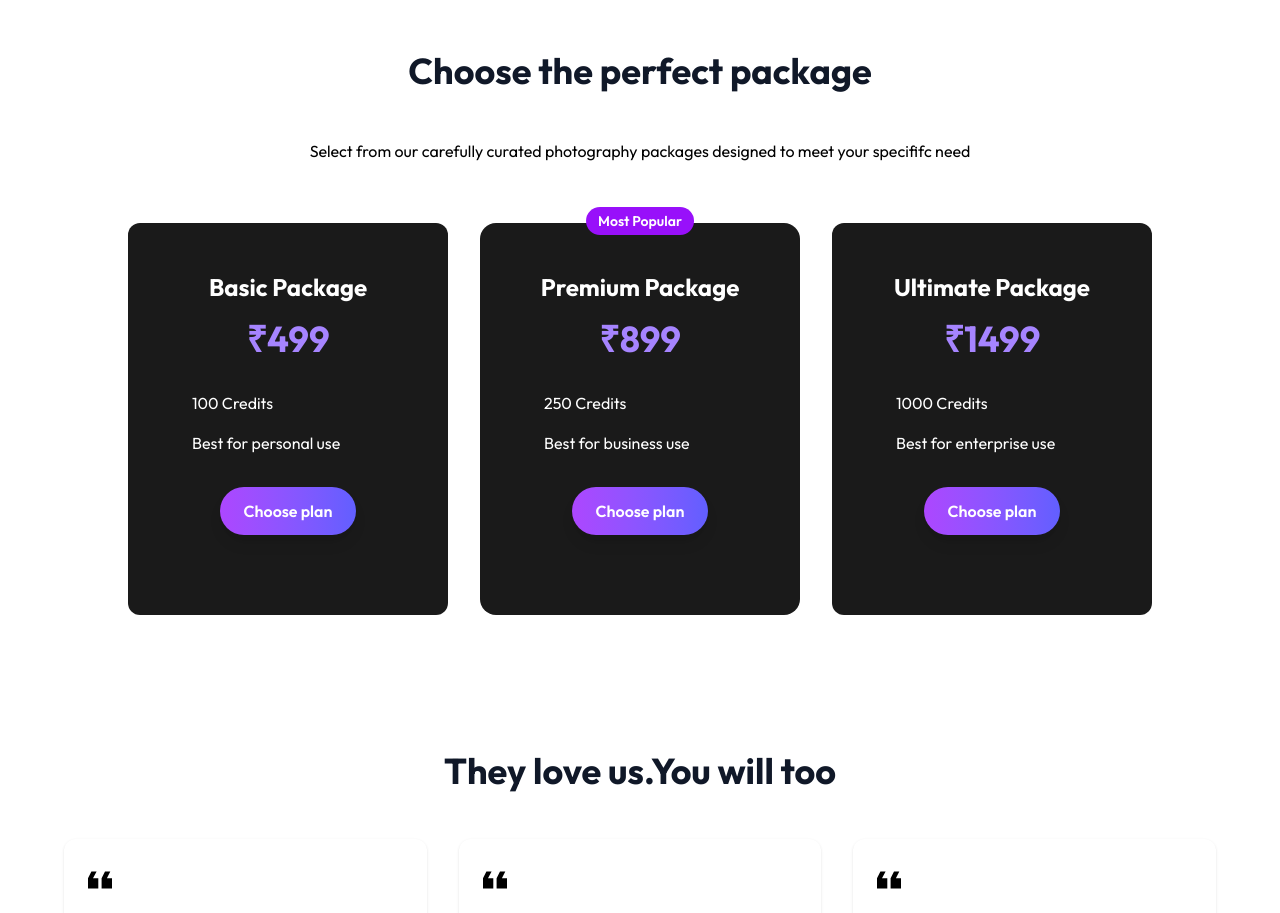
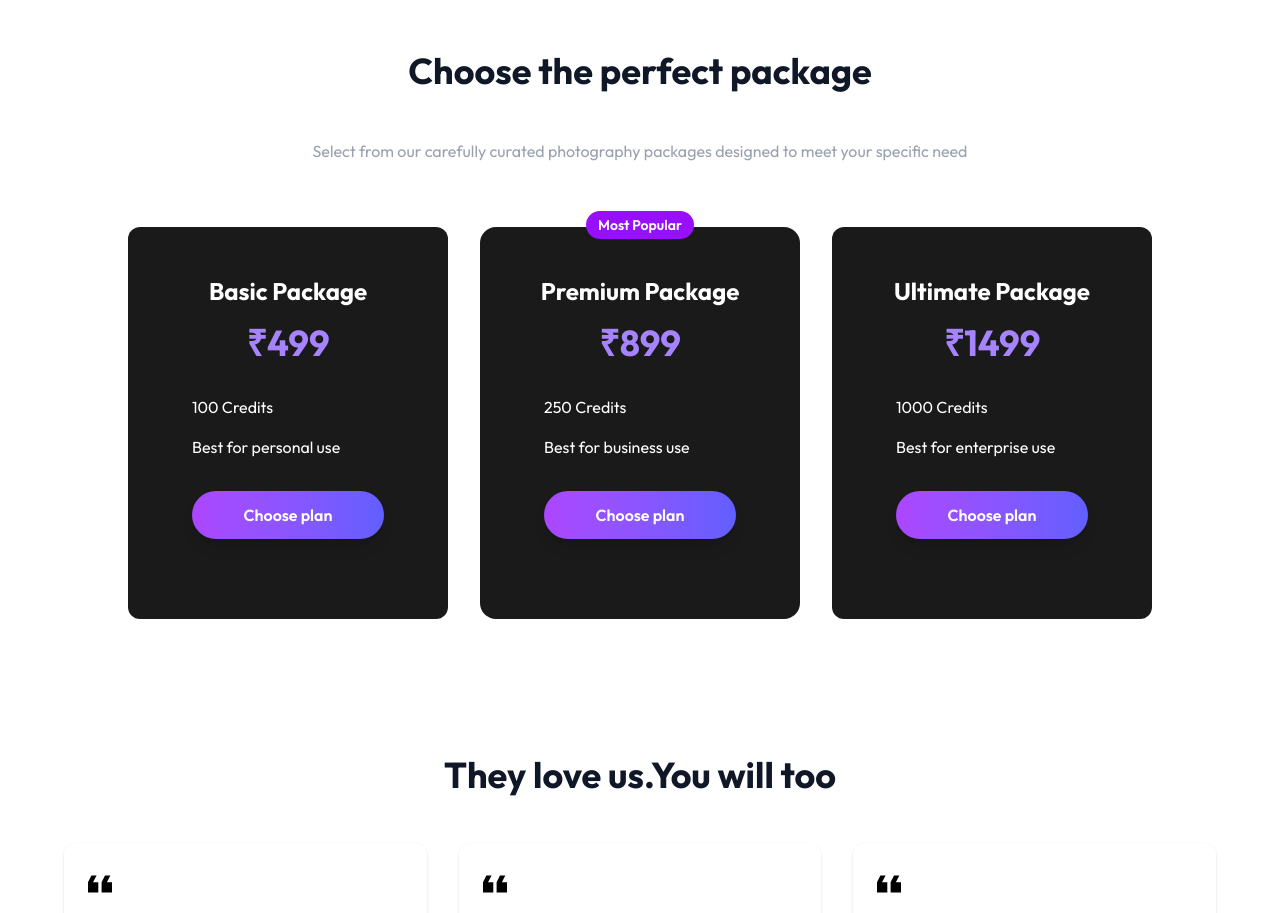
Before and after one commit to SohamBhandary/AiRemoverFrontend, a React (Vite) app: page / in a window 1280 px wide. Shown: the part 1580-2493 px from the top of the page. Built offline with nearby package versions, Linux system fonts and the light colour scheme; no server answers.

Commit message:
Fixing bug left

```diff
--- a/src/Components/Pricing.jsx
+++ b/src/Components/Pricing.jsx
@@ -1,71 +1,82 @@
-import React from 'react'
+import React, { useContext } from 'react'
 import { plans } from '../assets/assests'
+import { useAuth, useClerk } from "@clerk/clerk-react";
+ import { AppContext } from "../context/appContext"
+import { placeOrder } from '../service/OrderService';
 
 const Pricing = () => {
+    const { isSignedIn, getToken } = useAuth();
+    const { openSignIn } = useClerk();
+    const { loadUserCredits, backendUrl } = useContext(AppContext); // ✅ Fixed: moved here
+
+    const handleOrder = (planId) => {
+        if (!isSignedIn) {
+            return openSignIn();
+        }
+        placeOrder({
+            planId,
+            getToken,
+            onSuccess: () => {
+                loadUserCredits();
+            },
+            backendUrl
+        });
+    };
+
     return (
         <div className='py-10 md:px-20 lg:px-20'>
             <div className='container mx-auto px-4'>
                 <div className='mb-12 text-center'>
                     <h2 className='text-3xl md:text-4xl font-bold text-gray-900 mb-12 text-center'>
                         Choose the perfect package
-
                     </h2>
-                <p className='mx-auto mt-7 max-w-2xl text-black-400'>
-                    Select from our carefully curated photography packages designed to meet your specififc need
-
+                    <p className='mx-auto mt-7 max-w-2xl text-gray-400'>
+                        Select from our carefully curated photography packages designed to meet your specific need
                     </p>
 
-                <div className='grid gap-8 md:grid-cols-2 lg:grid-cols-3 mt-15'>
-                    {plans.map((plan)=>(<div key={plan.id} className={`relative pt-6 p-6 ${plan.popular ? 'backdrop-blur-lg rounded-2xl' : 'border-gray-800 rounded-xl'} bg-[#1A1A1A] hover:transform hover:-translate-y-2 transition-all duration-300 cursor-pointer` }>
-                        {
-                                plan.popular && (
+                    <div className='grid gap-8 md:grid-cols-2 lg:grid-cols-3 mt-16'>
+                        {plans.map((plan) => (
+                            <div
+                                key={plan.id}
+                                className={`relative pt-6 p-6 ${plan.popular ? 'backdrop-blur-lg rounded-2xl' : 'border-gray-800 rounded-xl'} bg-[#1A1A1A] hover:transform hover:-translate-y-2 transition-all duration-300 cursor-pointer`}
+                            >
+                                {plan.popular && (
                                     <div className="absolute -top-4 left-1/2 -translate-x-1/2 rounded-full bg-purple-600 px-3 py-1 text-white text-sm font-semibold">
                                         Most Popular
                                     </div>
-                                )
-                            }
+                                )}
                                 <div className='text-center p-6'>
                                     <h3 className='text-2xl font-bold text-white'>{plan.name}</h3>
                                     <div className='mt-4 text-center'>
                                         <span className='text-4xl text-violet-400 font-bold'>
                                             &#8377;{plan.price}
-
                                         </span>
-
                                     </div>
                                     <div className='px-4 pb-8 mt-8'>
                                         <ul className='mb-8 space-y-4'>
                                             <li className='flex items-center text-white'>
                                                 {plan.credits}
-
                                             </li>
                                             <li className='flex items-center text-white '>
                                                 {plan.description}
+                                            </li>
+                                        </ul>
+                                        <button
+                                            type="button"
+                                            className="w-full py-3 px-6 text-center text-white font-semibold rounded-full bg-gradient-to-r from-purple-500 to-indigo-500 shadow-lg hover:from-purple-600 hover:to-indigo-600 transition duration-300 ease-in-out transform hover:scale-105 cursor-pointer"
+                                            onClick={() => handleOrder(plan.id)}
+                                        >
+                                            Choose plan
+                                        </button>
+                                    </div>
+                                </div>
+                            </div>
+                        ))}
+                    </div>
+                </div>
+            </div>
+        </div>
+    );
+};
 
-                                        </li>
-
-                                    </ul>
-                                    <button className='className="w-full py-3 px-6 text-center text-white font-semibold rounded-full bg-gradient-to-r from-purple-500 to-indigo-500 shadow-lg hover:from-purple-600 hover:to-indigo-600 transition duration-300 ease-in-out transform hover:scale-105 cursor-pointer"'>
-                                        Choose plan
-
-                                    </button>
-
-                                </div>
-
-                            </div>
-
-
-                    </div>))}
-
-                </div>
-
-            </div>
-
-        </div>
-
-
-    </div>
-  )
-}
-
-export default Pricing
+export default Pricing;
--- a/src/context/appContext.jsx
+++ b/src/context/appContext.jsx
@@ -7,7 +7,7 @@
 
 export const AppContext = createContext();
 
-const AppContextProvider = ({ children }) => {
+const appContext = ({ children }) => {
   const backendUrl = import.meta.env.VITE_BACKEND_URL;
 
   const [credits, setCredit] = useState(null); // ✅ fix: default null
@@ -112,4 +112,4 @@
   );
 };
 
-export default AppContextProvider;
+export default appContext;
--- a/src/service/OrderService.js
+++ b/src/service/OrderService.js
@@ -45,7 +45,7 @@
                     }
                 });
 
-                if (response.status == 201) {
+                if (response.status == 200) {
                     toast.success("Credits Added");
                     onSuccess?.();
                 }
```
Lines whose indentation alone changed are shown as unchanged.
